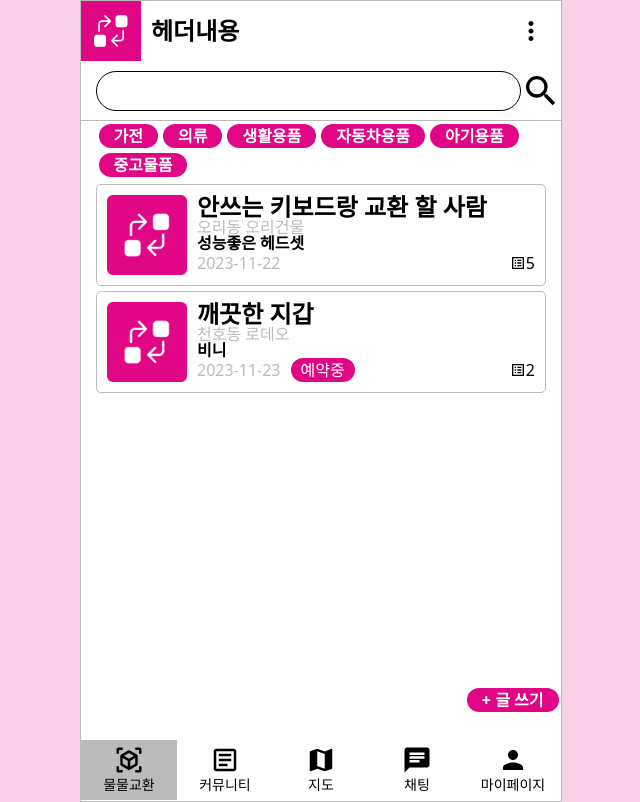
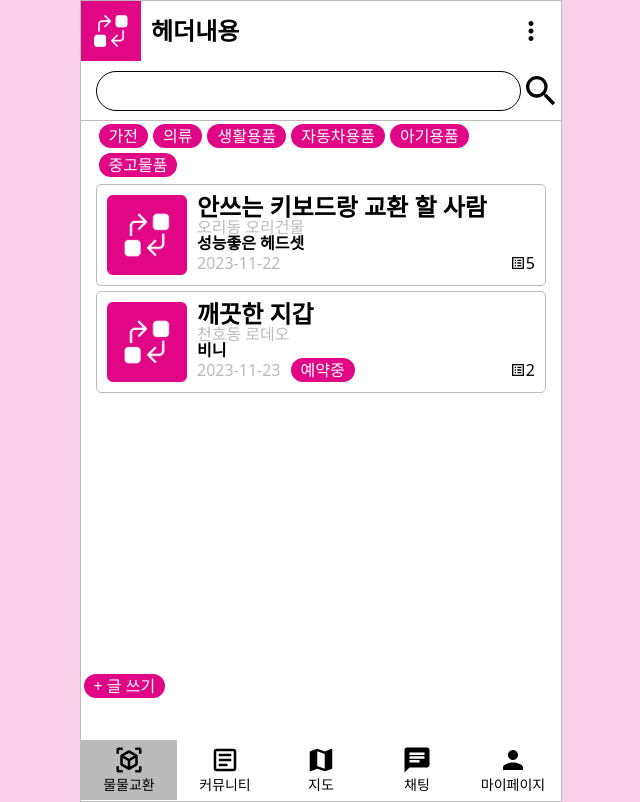
Before and after one commit to KostaMiniProject/MainProject-Front, a Next.js app: page /exchange in a window 1280 px wide. Shown: the whole page, without its empty margins (319-959 px from the left). Built offline with nearby package versions, Linux system fonts and the light colour scheme.

Commit message:
fix : 글 컴포넌트 수정 및 페이지 로직 수정

```diff
--- a/app/exchange/page.tsx
+++ b/app/exchange/page.tsx
@@ -9,7 +9,7 @@ function Page() {
   const exchangePostData = getExchangePostList();
   const category = getCategory();
   return (
-    <div>
+    <div className="relative">
       <Scarch />
       {/* 컨텐츠 */}
       <div className="mx-[15px] min-h-[80vh]">
@@ -26,7 +26,7 @@ function Page() {
           })}
         </div>
       </div>
-      <div className="sticky  bottom-[115px] right-[20px]">
+      <div className="fixed bottom-[100px]">
         <HashTag text="+ 글 쓰기" height={10} />
       </div>
     </div>
--- a/components/HashTag.tsx
+++ b/components/HashTag.tsx
@@ -1,24 +1,25 @@
 import React from 'react';
 
-function hashTagClass(height: number) {
+function hashTagClass(height: number, fontSize: number) {
   return (
-    `py-[${height}px]` +
-    ' m-[2.5px] bg-base rounded-[25px] inline-block float-right px-[15px] text-white font-[600]'
+    `py-[${height}px] text-[${fontSize}px]` +
+    ' bg-base text-white rounded-[20px] px-[10px] m-[2.5px]'
   );
-  //  + ` py-[${height}px]`
 }
 
 function HashTag({
   text,
   height = 0,
+  fontSize = 12,
   onClick,
 }: {
   text: string;
   height?: number;
+  fontSize?: number;
   onClick?: () => void;
 }) {
   return (
-    <div className={hashTagClass(height)} onClick={onClick}>
+    <div className={hashTagClass(height, fontSize)} onClick={onClick}>
       {text}
     </div>
   );
```
